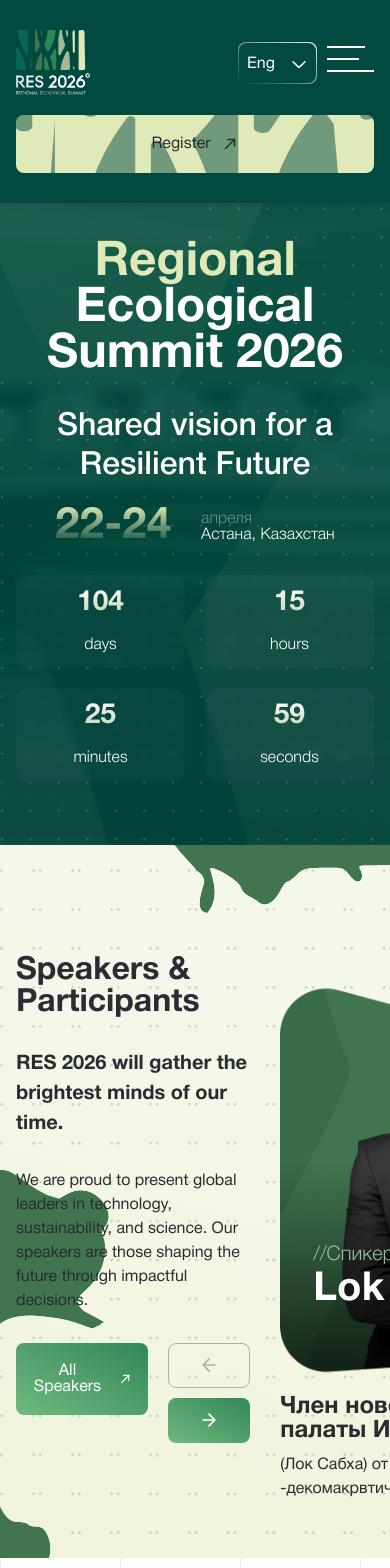
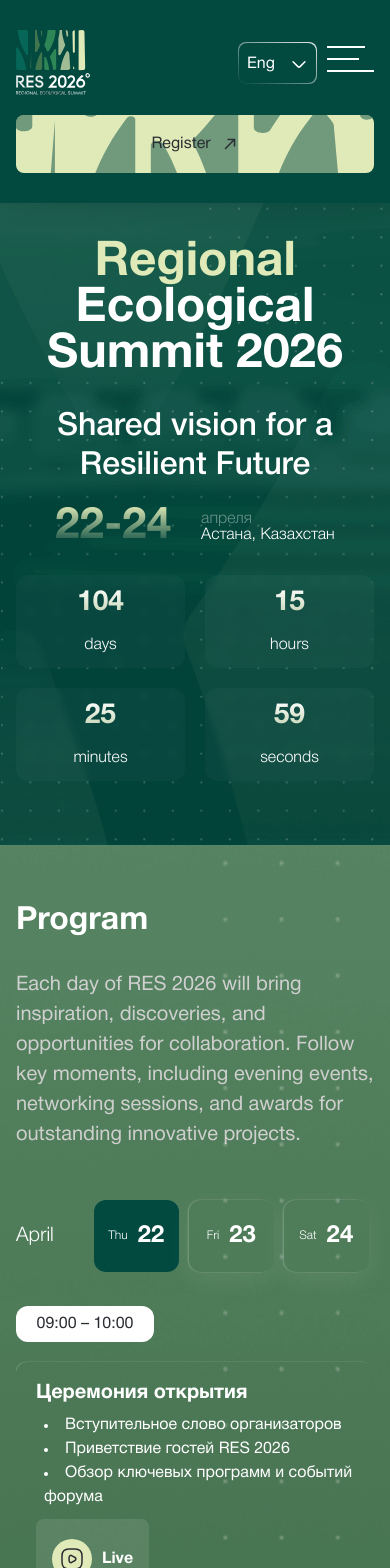
Before and after one commit to nurgeldiserikbay/res2026, a Next.js app: page /about in a window 390 px wide. Shown: the top 1568 px of the page. Built offline with nearby package versions, Linux system fonts and the light colour scheme.

Commit message:
adaptive main page

```diff
--- a/src/app/[locale]/news/page.tsx
+++ b/src/app/[locale]/news/page.tsx
@@ -63,7 +63,7 @@ export default function Page() {
 				<Container className="relative z-10">
 					<h1
 						ref={TitleRef}
-						className="mb-[30px] translate-y-[50px] text-center text-[48px] leading-none font-bold text-white opacity-0"
+						className="3xl:text-[48px] mb-[30px] translate-y-[50px] text-center text-[32px] leading-none font-bold text-white opacity-0 md:text-[34px] lg:text-[36px] xl:text-[40px] 2xl:text-[44px]"
 					>
 						{t('titles.news')}
 					</h1>
--- a/src/app/[locale]/page.tsx
+++ b/src/app/[locale]/page.tsx
@@ -9,7 +9,7 @@ import { useAnimSlide } from '@/shared/lib/gsap/useAnimSlide'
 import { ButtonDefault } from '@/shared/ui/button/ButtonDefault'
 import { ButtonTree } from '@/shared/ui/button/ButtonTree'
 import { Container } from '@/shared/ui/container/container'
-import { AboutSummit } from '@/widgets/aboutSummit/ui/AboutSummit'
+// import { AboutSummit } from '@/widgets/aboutSummit/ui/AboutSummit'
 import { NewsTab } from '@/widgets/news/ui/NewsTab'
 import { PartnersList } from '@/widgets/partners/ui/PartnersList'
 import { Programms } from '@/widgets/programms/ui/Programms'
@@ -128,16 +128,16 @@ export default function Home() {
 
 			{/* <AboutSummit /> */}
 
-			{/* <Programms /> */}
+			<Programms />
 
 			<Speakers />
 
-			{/* <section className="bg-horizontal-lines bg-white py-[100px]">
+			<section className="bg-horizontal-lines 3xl:py-[100px] bg-white py-[50px] md:py-[60px] 2xl:py-[80px]">
 				<Container>
-					<div className="mb-[70px] flex items-center justify-between">
+					<div className="xs:flex-nowrap mb-[30px] flex flex-wrap items-center justify-between gap-5 md:mb-[40px] lg:mb-[50px] 2xl:mb-[70px]">
 						<h2
 							ref={NewsTitleRef}
-							className="text-text translate-x-[-90px] text-[48px] leading-none font-bold opacity-0"
+							className="text-text 3xl:text-[48px] translate-x-[-90px] text-[32px] leading-none font-bold opacity-0 lg:text-[36px] xl:text-[40px] 2xl:text-[44px]"
 						>
 							{t('titles.news')}
 						</h2>
@@ -152,26 +152,26 @@ export default function Home() {
 
 					<NewsTab />
 				</Container>
-			</section> */}
+			</section>
 
-			{/* <section className="bg-horizontal-lines bg-white pb-[100px]">
-				<Container className="flex items-start justify-between">
-					<div className="max-w-[560px] grow">
+			<section className="bg-horizontal-lines bg-white pb-[50px] md:pb-[60px] 2xl:pb-[100px]">
+				<Container className="flex flex-wrap items-start justify-between gap-x-8 gap-y-[30px] lg:flex-nowrap">
+					<div className="grow lg:max-w-[400px] xl:max-w-[560px]">
 						<h2
 							ref={PartnersTitleRef}
-							className="text-text mb-[70px] max-w-[376px] translate-x-[-90px] text-[48px] leading-none font-bold opacity-0"
+							className="text-text 3xl:text-[48px] mb-[30px] max-w-[376px] translate-x-[-90px] text-[32px] leading-none font-bold opacity-0 lg:text-[36px] xl:mb-[50px] xl:text-[40px] 2xl:mb-[70px] 2xl:text-[44px]"
 						>
 							{t('titles.partners')}
 						</h2>
 						<p
 							ref={PartnersText1Ref}
-							className="text-text mb-[30px] translate-y-[50px] text-[24px] leading-normal font-bold opacity-0"
+							className="text-text mb-[30px] translate-y-[50px] text-[20px] leading-normal font-bold opacity-0 xl:text-[22px] 2xl:text-[24px]"
 						>
 							{t(`pages.partners.text`)}
 						</p>
 						<p
 							ref={PartnersText2Ref}
-							className="text-text mb-[70px] translate-y-[50px] text-[16px] leading-normal font-normal opacity-0"
+							className="text-text mb-[30px] translate-y-[50px] text-[16px] leading-normal font-normal opacity-0 md:mb-[40px] lg:mb-[50px] 2xl:mb-[70px]"
 						>
 							{t(`pages.partners.text1`)}
 						</p>
@@ -194,19 +194,19 @@ export default function Home() {
 						<PartnersList />
 					</div>
 				</Container>
-			</section> */}
+			</section>
 
-			{/* <section className="bg-horizontal-lines bg-white">
+			<section className="bg-horizontal-lines bg-white">
 				<Container>
 					<div
 						ref={ConnectionBannerRef}
 						data-animated-banner
-						className="relative rounded-[17px] px-[36px] pt-[58px] pb-[84px]"
+						className="relative rounded-[17px] px-[36px] pt-[58px] pr-[28px] pb-[181px] md:pr-[36px] md:pb-[84px]"
 					>
-						<div className="relative z-10 max-w-[1196px]">
+						<div className="3xl:max-w-[1196px] relative z-10 max-w-full xl:max-w-[800px] 2xl:max-w-[900px]">
 							<p
 								ref={ConnectionTextRef}
-								className="font-regular mb-[55px] translate-y-[50px] text-left text-[40px] leading-[1.3] text-white opacity-0"
+								className="font-regular 3xl:text-[40px] xs:text-[24px] mb-[55px] translate-y-[50px] text-left text-[20px] leading-[1.3] text-white opacity-0 xl:text-[28px] 2xl:text-[32px]"
 							>
 								{t(`pages.connectionBanner.text`)}
 							</p>
@@ -214,24 +214,30 @@ export default function Home() {
 								ref={ConnectionButtonRef}
 								className="translate-y-[50px] opacity-0"
 							>
-								<ButtonTree>{t('commands.join')}</ButtonTree>
+								<ButtonTree
+									className={[
+										'w-full before:bg-[url("/imgs/btn-mask-tree-yellow.svg")]! before:bg-blend-normal! md:w-auto md:before:bg-[url("/imgs/btn-mask-tree.svg")]! md:before:bg-blend-overlay!',
+									].join(' ')}
+								>
+									{t('commands.join')}
+								</ButtonTree>
 							</div>
 						</div>
 						<div
 							ref={ConnectionImageRef}
-							className="absolute top-0 right-0 bottom-0 translate-x-[-200px] opacity-0"
+							className="absolute right-0 -bottom-[65px] translate-x-[-200px] opacity-0 md:bottom-0"
 						>
 							<Image
 								src="/imgs/connection.png"
 								alt="Connection"
 								width={811}
 								height={414}
-								className="block h-[full] w-auto"
+								className="block h-[280px] w-auto lg:h-[414px]"
 							/>
 						</div>
 					</div>
 				</Container>
-			</section> */}
+			</section>
 		</>
 	)
 }
--- a/src/entities/news/NewsItem.tsx
+++ b/src/entities/news/NewsItem.tsx
@@ -35,7 +35,9 @@ export function NewsItem({ title, image, date, tag, slug, type = 'light', wide =
 				<div
 					className={`${type === 'light' ? 'text-[#777C83]' : 'text-[#C9CED4]'} mb-[10px] text-[13px] leading-none font-light`}
 				>{`//${tag}`}</div>
-				<h4 className={`${type === 'light' ? 'text-text' : 'text-white'} line-clamp-3 h-[72px] text-[24px] leading-none font-medium`}>
+				<h4
+					className={`${type === 'light' ? 'text-text' : 'text-white'} line-clamp-3 h-[60px] text-[20px] leading-none font-medium md:h-[66px] md:text-[22px] lg:h-[72px] lg:text-[24px]`}
+				>
 					{title}
 				</h4>
 			</div>
--- a/src/entities/speaker/Speaker.tsx
+++ b/src/entities/speaker/Speaker.tsx
@@ -20,13 +20,13 @@ export function Speaker({ name, description, image, tag, title }: SpeakerProps)
 					className="block h-full w-full object-contain"
 				/>
 
-				<div className="absolute bottom-0 left-0 px-[33px] py-[65px]">
-					<span className="mb-[10px] text-[20px] leading-normal font-light text-[#90C29E]">{`//${tag}`}</span>
-					<h3 className="text-[40px] leading-none font-bold text-white">{name}</h3>
+				<div className="absolute bottom-0 left-0 px-[33px] py-[35px] md:py-[45px] lg:py-[55px] xl:py-[65px]">
+					<span className="mb-[10px] text-[16px] leading-normal font-light text-[#90C29E] md:text-[18px] xl:text-[20px]">{`//${tag}`}</span>
+					<h3 className="text-[32px] leading-none font-bold text-white md:text-[34px] lg:text-[36px] xl:text-[40px]">{name}</h3>
 				</div>
 			</div>
-			<h3 className="text-text mb-[10px] line-clamp-2 text-[24px] leading-none font-bold">{title}</h3>
-			<p className="text-text line-clamp-2 text-[16px] leading-normal">{description}</p>
+			<h3 className="text-text mb-[10px] line-clamp-2 text-[20px] leading-none font-bold md:text-[22px] xl:text-[24px]">{title}</h3>
+			<p className="text-text line-clamp-2 text-[14px] leading-normal lg:text-[16px]">{description}</p>
 		</div>
 	)
 }
--- a/src/widgets/news/ui/NewsTab.tsx
+++ b/src/widgets/news/ui/NewsTab.tsx
@@ -82,7 +82,7 @@ export function NewsTab() {
 
 	return (
 		<div>
-			<div className="mb-[50px] flex gap-[30px]">
+			<div className="mb-[30px] flex gap-[30px] md:mb-[40px] lg:mb-[50px]">
 				{newsTabs.map((tab, index) => (
 					<TabButton
 						key={tab.id}
@@ -94,7 +94,7 @@ export function NewsTab() {
 				))}
 			</div>
 
-			<div className="grid grid-cols-4 gap-[60px]">
+			<div className="grid grid-cols-1 gap-[30px] sm:grid-cols-2 xl:grid-cols-4 xl:gap-[60px]">
 				{newsItems.map((item, index) => (
 					<NewsItemWrapper
 						key={index}
--- a/src/widgets/partners/ui/PartnersList.tsx
+++ b/src/widgets/partners/ui/PartnersList.tsx
@@ -35,7 +35,7 @@ function PartnerItemComponent({ item, delay }: { item: PartnerItem; delay: numbe
 				alt={item.title}
 				width={item.width}
 				height={item.height}
-				className="block h-[122px] w-auto"
+				className="block h-[85px] w-auto xl:h-[122px]"
 			/>
 		</Link>
 	)
@@ -122,14 +122,14 @@ export function PartnersList() {
 
 	return (
 		<div className="flex items-start justify-between gap-[30px]">
-			<div>
+			<div className="shrink-0">
 				{partners.map((partner, groupIndex) => (
 					<div
 						key={partner.title}
-						className="mb-[70px] last:mb-0"
+						className="mb-[30px] last:mb-0 xl:mb-[50px] 2xl:mb-[70px]"
 					>
 						<h2 className="text-primary font-regular mb-[40px] text-[24px] leading-none">{`\\\\${partner.title}`}</h2>
-						<div className="flex items-center justify-start gap-[60px]">
+						<div className="xs:gap-[30px] xs:flex-row xs:items-center flex flex-col items-start justify-start gap-[10px] lg:gap-[60px]">
 							{partner.list.map((item, itemIndex) => (
 								<PartnerItemComponent
 									key={item.id}
@@ -146,6 +146,7 @@ export function PartnersList() {
 				alt="Partners list"
 				width={447}
 				height={720}
+				className="hidden md:block"
 			/>
 		</div>
 	)
--- a/src/widgets/speakers/ui/Speakers.tsx
+++ b/src/widgets/speakers/ui/Speakers.tsx
@@ -10,12 +10,11 @@ import { Swiper, SwiperSlide } from 'swiper/react'
 import 'swiper/css'
 
 import { Speaker } from '@/entities/speaker/Speaker'
-import { IconArrowHead } from '@/shared/icons/IconArrowHead'
 import { useAnimBg } from '@/shared/lib/gsap/useAnimBg'
 import { useAnimSlide } from '@/shared/lib/gsap/useAnimSlide'
-import { ButtonDefault } from '@/shared/ui/button/ButtonDefault'
-import { ButtonOutlined } from '@/shared/ui/button/ButtonOutlined'
 import { Container } from '@/shared/ui/container/container'
+
+import { SpekerControl } from './SpekerControl'
 
 export function Speakers() {
 	const t = useTranslations()
@@ -75,65 +74,29 @@ export function Speakers() {
 			data-animated-banner
 			className="bg-secondary relative overflow-hidden pt-[110px] pb-[57px] after:pointer-events-none after:absolute after:top-0 after:right-0 after:bottom-0 after:left-0 after:z-0 after:bg-[url('/imgs/points.png')] after:bg-cover after:bg-left after:bg-no-repeat md:pt-[120px] md:pb-[85px] lg:pb-[100px] 2xl:pt-[134px] 2xl:pb-[120px]"
 		>
-			<Container className="flex items-start justify-between gap-[30px]">
-				<div className="flex max-w-[578px] flex-col items-end justify-start">
+			<Container className="flex flex-wrap items-start justify-between gap-x-[30px] gap-y-[12px] lg:flex-nowrap">
+				<div className="flex flex-col items-end justify-start lg:max-w-[578px]">
 					<h2
 						ref={titleRef}
-						className="text-text 3xl:text-[96px] mb-[30px] w-full translate-x-[90px] text-[32px] leading-none font-bold opacity-0 md:mb-[40px] md:text-[48px] lg:mb-[50px] lg:text-[64px] 2xl:mb-[66px] 2xl:text-[72px]"
+						className="text-text 3xl:text-[96px] mb-[30px] w-full translate-x-[90px] text-[32px] leading-none font-bold opacity-0 md:mb-[40px] md:text-[48px] lg:mb-[50px] lg:text-[58px] 2xl:mb-[66px] 2xl:text-[72px]"
 					>
 						{t('titles.speakers')}
 					</h2>
 
 					<div
 						ref={textWithButtonsRef}
-						className="max-w-[402px] translate-y-[90px] opacity-0"
+						className="translate-y-[90px] opacity-0 lg:max-w-[402px]"
 					>
 						<h4 className="text-text mb-[30px] text-left text-[20px] leading-normal font-bold md:text-[22px] xl:text-[24px]">
 							{t('pages.speakers.text')}
 						</h4>
 						<p className="text-text mb-[30px] text-[16px] leading-normal">{t('pages.speakers.text1')}</p>
 
-						<div className="flex w-full items-start justify-between gap-[20px]">
-							<ButtonDefault>{t('labels.allSpeakers')}</ButtonDefault>
-
-							<div>
-								<div id="swiper-button-prev">
-									{isBeginning ? (
-										<ButtonOutlined
-											icon={false}
-											className="text-muted pointer-events-none mb-[10px] h-[45px] w-[82px] cursor-default py-[12px]"
-										>
-											<IconArrowHead className="text-muted rotate-180 transform" />
-										</ButtonOutlined>
-									) : (
-										<ButtonDefault
-											icon={false}
-											className="mb-[10px] h-[45px] w-[82px] py-[12px]"
-										>
-											<IconArrowHead className="rotate-180 transform" />
-										</ButtonDefault>
-									)}
-								</div>
-
-								<div id="swiper-button-next">
-									{isEnd ? (
-										<ButtonOutlined
-											icon={false}
-											className="text-muted pointer-events-none mb-[10px] h-[45px] w-[82px] cursor-default py-[12px]"
-										>
-											<IconArrowHead className="text-muted" />
-										</ButtonOutlined>
-									) : (
-										<ButtonDefault
-											icon={false}
-											className="h-[45px] w-[82px] py-[12px]"
-										>
-											<IconArrowHead />
-										</ButtonDefault>
-									)}
-								</div>
-							</div>
-						</div>
+						<SpekerControl
+							isBeginning={isBeginning}
+							isEnd={isEnd}
+							className="hidden lg:flex"
+						/>
 					</div>
 				</div>
 
@@ -152,12 +115,12 @@ export function Speakers() {
 						breakpoints={{
 							// when window width is >= 320px
 							320: {
-								slidesPerView: 1,
-								spaceBetween: 20,
+								slidesPerView: 1.2,
+								spaceBetween: 10,
 							},
 							// when window width is >= 480px
 							480: {
-								slidesPerView: 3,
+								slidesPerView: 2.2,
 								spaceBetween: 30,
 							},
 							// when window width is >= 640px
@@ -191,6 +154,11 @@ export function Speakers() {
 						))}
 					</Swiper>
 				</div>
+				<SpekerControl
+					className="mt-[48px] flex lg:hidden"
+					isBeginning={isBeginning}
+					isEnd={isEnd}
+				/>
 			</Container>
 		</section>
 	)
--- /dev/null
+++ b/src/widgets/speakers/ui/SpekerControl.tsx
@@ -0,0 +1,53 @@
+import { useTranslations } from 'next-intl'
+
+import { IconArrowHead } from '@/shared/icons/IconArrowHead'
+import { ButtonDefault } from '@/shared/ui/button/ButtonDefault'
+import { ButtonOutlined } from '@/shared/ui/button/ButtonOutlined'
+
+export function SpekerControl({ className, isBeginning, isEnd }: { className: string; isBeginning: boolean; isEnd: boolean }) {
+	const t = useTranslations()
+
+	return (
+		<div className={`flex w-full items-start justify-between gap-[20px] ${className}`}>
+			<ButtonDefault>{t('labels.allSpeakers')}</ButtonDefault>
+
+			<div>
+				<div id="swiper-button-prev">
+					{isBeginning ? (
+						<ButtonOutlined
+							icon={false}
+							className="text-muted pointer-events-none mb-[10px] box-border h-[45px] w-[82px] cursor-default py-[12px]"
+						>
+							<IconArrowHead className="text-muted rotate-180 transform" />
+						</ButtonOutlined>
+					) : (
+						<ButtonDefault
+							icon={false}
+							className="mb-[10px] h-[45px] w-[82px] py-[12px]"
+						>
+							<IconArrowHead className="rotate-180 transform" />
+						</ButtonDefault>
+					)}
+				</div>
+
+				<div id="swiper-button-next">
+					{isEnd ? (
+						<ButtonOutlined
+							icon={false}
+							className="text-muted pointer-events-none box-border h-[45px] w-[82px] cursor-default py-[12px]"
+						>
+							<IconArrowHead className="text-muted" />
+						</ButtonOutlined>
+					) : (
+						<ButtonDefault
+							icon={false}
+							className="h-[45px] w-[82px] py-[12px]"
+						>
+							<IconArrowHead />
+						</ButtonDefault>
+					)}
+				</div>
+			</div>
+		</div>
+	)
+}
```
